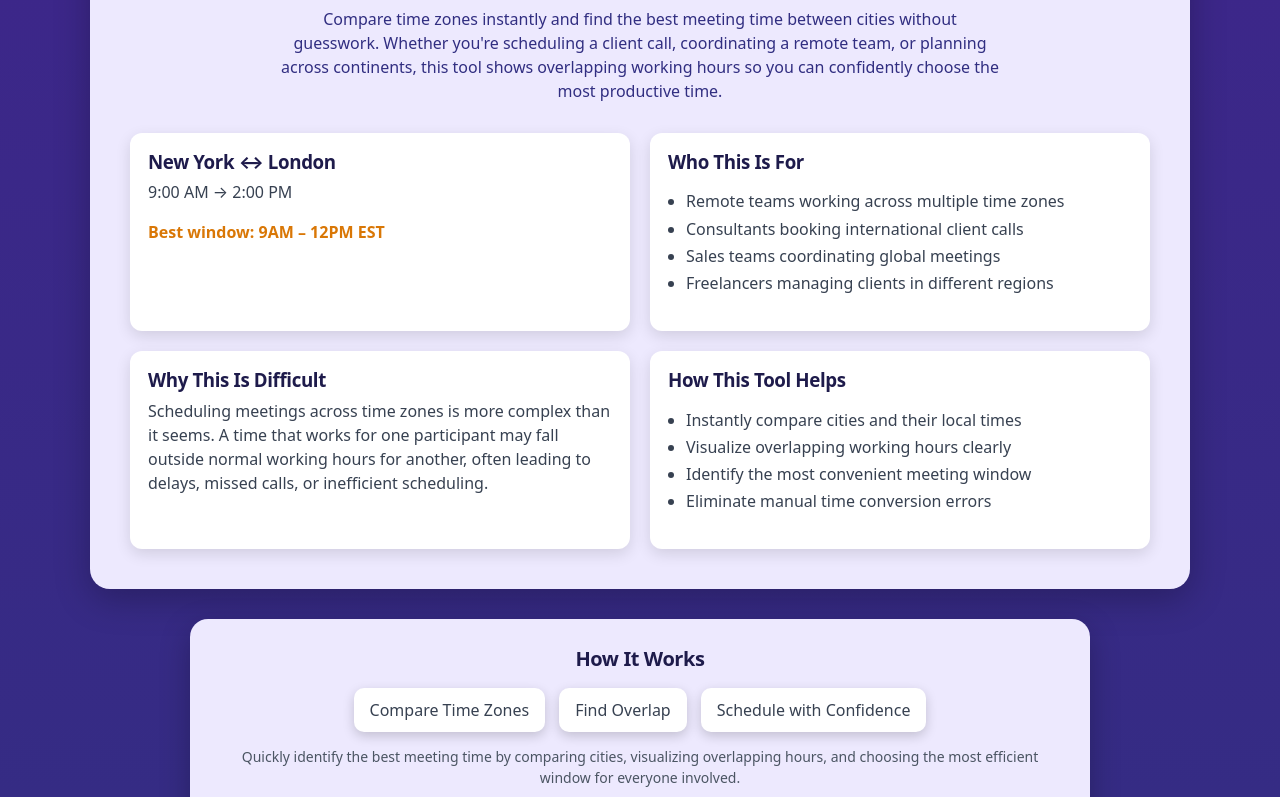
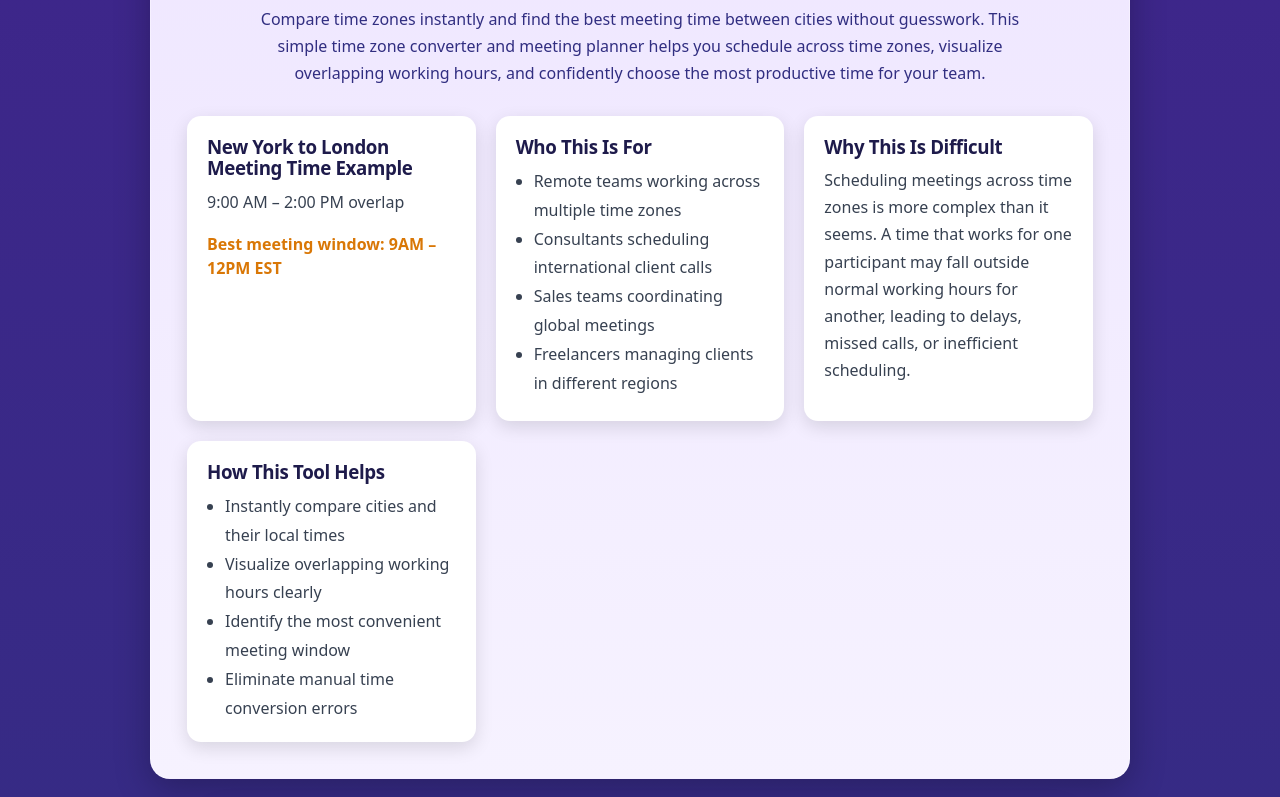
Before and after one commit to techtalk1282/Best-Meeting-Time, a Next.js app: page / in a window 1280 px wide. Shown: the part 1783-2580 px from the top of the page. Built offline with nearby package versions, Linux system fonts and the light colour scheme.

Commit message:
feat(homepage): polish seo block content and responsive layout for main page only
Updated version to v3.1 with enhancements for SEO and mobile display. Improved clarity and visual polish of the homepage content.

```diff
--- a/app/page.tsx
+++ b/app/page.tsx
@@ -1,16 +1,21 @@
 /**
  * File: app/page.tsx
- * Version: v3.0 (FINAL POLISH — UX + SEO + VISUAL BALANCE)
- * Date: 2026-04-09
+ * Version: v3.1 (HOMEPAGE SEO POLISH + MOBILE STACK)
+ * Date: 2026-04-13
  *
  * PURPOSE:
- * - Improve "How It Works" clarity and strength
- * - Add bottom container for visual separation
- * - Tighten typography + spacing
- * - Add trust signal for SEO / AdSense
+ * - Improve homepage SEO block visual polish
+ * - Strengthen keyword coverage naturally
+ * - Make homepage SEO cards stack cleanly on mobile
+ * - Keep changes isolated to homepage only
  *
  * SAFE:
- * - No logic touched
+ * - No ToolPreviewSection logic touched
+ * - No PremiumFeaturesSection logic touched
+ * - No city pages touched
+ *
+ * Rollback:
+ * - v3.0 (FINAL POLISH — UX + SEO + VISUAL BALANCE)
  */
 
 import dynamic from "next/dynamic";
@@ -35,14 +40,20 @@ export default function HomePage() {
         premiumFeatures={<PremiumFeaturesSection />}
         bonusFeatures={
           <div style={{ marginTop: "80px", padding: "0 20px", paddingBottom: "80px" }}>
-
             {/* INTERNAL LINKS */}
             <div style={{ textAlign: "center", marginBottom: "40px", color: "white" }}>
               <h2 style={{ fontSize: "26px", marginBottom: "12px" }}>
                 Popular Meeting Time Cities
               </h2>
 
-              <div style={{ display: "flex", flexWrap: "wrap", justifyContent: "center", gap: "12px" }}>
+              <div
+                style={{
+                  display: "flex",
+                  flexWrap: "wrap",
+                  justifyContent: "center",
+                  gap: "12px",
+                }}
+              >
                 <a href="/best-meeting-time-new-york">New York</a>
                 <a href="/best-meeting-time-london">London</a>
                 <a href="/best-meeting-time-tokyo">Tokyo</a>
@@ -55,40 +66,57 @@ export default function HomePage() {
               </div>
             </div>
 
-            {/* BLOCK 1 */}
+            {/* BLOCK 1 — SEO / EXPLANATION */}
             <div
               style={{
-                maxWidth: "1100px",
+                maxWidth: "980px",
                 margin: "0 auto 30px auto",
-                background: "#ede9fe",
+                background: "linear-gradient(180deg, #efe7ff 0%, #f6f2ff 100%)",
                 borderRadius: "20px",
-                padding: "40px",
+                padding: "36px",
                 boxShadow: "0 10px 35px rgba(0,0,0,0.25)",
+                border: "1px solid rgba(255,255,255,0.35)",
               }}
             >
-              <div style={{ textAlign: "center", marginBottom: "30px" }}>
-                <h2 style={{ fontSize: "30px", color: "#1e1b4b", marginBottom: "8px" }}>
+              <div style={{ textAlign: "center", marginBottom: "28px" }}>
+                <h2 style={{ fontSize: "30px", color: "#1e1b4b", marginBottom: "10px" }}>
                   Find the Best Meeting Time — Instantly
                 </h2>
 
-                <p style={{ color: "#312e81", fontSize: "16px", maxWidth: "720px", margin: "0 auto" }}>
-                  Compare time zones instantly and find the best meeting time between cities without guesswork. Whether you're scheduling a client call, coordinating a remote team, or planning across continents, this tool shows overlapping working hours so you can confidently choose the most productive time.
+                <p
+                  style={{
+                    color: "#312e81",
+                    fontSize: "16px",
+                    lineHeight: "1.7",
+                    maxWidth: "760px",
+                    margin: "0 auto",
+                  }}
+                >
+                  Compare time zones instantly and find the best meeting time between cities
+                  without guesswork. This simple time zone converter and meeting planner helps
+                  you schedule across time zones, visualize overlapping working hours, and
+                  confidently choose the most productive time for your team.
                 </p>
               </div>
 
-              <div style={{ display: "grid", gridTemplateColumns: "1fr 1fr", gap: "20px" }}>
-
+              <div
+                style={{
+                  display: "grid",
+                  gridTemplateColumns: "repeat(auto-fit, minmax(260px, 1fr))",
+                  gap: "20px",
+                }}
+              >
                 <div style={card}>
-                  <h3 style={title}>New York ↔ London</h3>
-                  <p style={text}>9:00 AM → 2:00 PM</p>
-                  <p style={gold}>Best window: 9AM – 12PM EST</p>
+                  <h3 style={title}>New York to London Meeting Time Example</h3>
+                  <p style={text}>9:00 AM – 2:00 PM overlap</p>
+                  <p style={gold}>Best meeting window: 9AM – 12PM EST</p>
                 </div>
 
                 <div style={card}>
                   <h3 style={title}>Who This Is For</h3>
                   <ul style={textList}>
                     <li>Remote teams working across multiple time zones</li>
-                    <li>Consultants booking international client calls</li>
+                    <li>Consultants scheduling international client calls</li>
                     <li>Sales teams coordinating global meetings</li>
                     <li>Freelancers managing clients in different regions</li>
                   </ul>
@@ -97,7 +125,9 @@ export default function HomePage() {
                 <div style={card}>
                   <h3 style={title}>Why This Is Difficult</h3>
                   <p style={text}>
-                    Scheduling meetings across time zones is more complex than it seems. A time that works for one participant may fall outside normal working hours for another, often leading to delays, missed calls, or inefficient scheduling.
+                    Scheduling meetings across time zones is more complex than it seems. A
+                    time that works for one participant may fall outside normal working hours
+                    for another, leading to delays, missed calls, or inefficient scheduling.
                   </p>
                 </div>
 
@@ -110,19 +140,19 @@ export default function HomePage() {
                     <li>Eliminate manual time conversion errors</li>
                   </ul>
                 </div>
-
               </div>
             </div>
 
-            {/* BLOCK 2 — UPGRADED */}
+            {/* BLOCK 2 — HOW IT WORKS */}
             <div
               style={{
-                maxWidth: "900px",
+                maxWidth: "860px",
                 margin: "0 auto 30px auto",
-                background: "#ede9fe",
+                background: "linear-gradient(180deg, #efe7ff 0%, #f6f2ff 100%)",
                 borderRadius: "18px",
                 padding: "28px",
                 boxShadow: "0 10px 30px rgba(0,0,0,0.25)",
+                border: "1px solid rgba(255,255,255,0.35)",
                 textAlign: "center",
               }}
             >
@@ -130,18 +160,40 @@ export default function HomePage() {
                 How It Works
               </h3>
 
-              <div style={{ display: "flex", justifyContent: "center", gap: "14px", marginBottom: "14px" }}>
-                {["Compare Time Zones", "Find Overlap", "Schedule with Confidence"].map((s, i) => (
-                  <div key={i} style={pill}>{s}</div>
-                ))}
+              <div
+                style={{
+                  display: "flex",
+                  justifyContent: "center",
+                  gap: "14px",
+                  marginBottom: "14px",
+                  flexWrap: "wrap",
+                }}
+              >
+                {["Compare Time Zones", "Find Overlap", "Schedule with Confidence"].map(
+                  (s, i) => (
+                    <div key={i} style={pill}>
+                      {s}
+                    </div>
+                  )
+                )}
               </div>
 
-              <p style={{ color: "#4b5563", fontSize: "14px" }}>
-                Quickly identify the best meeting time by comparing cities, visualizing overlapping hours, and choosing the most efficient window for everyone involved.
+              <p
+                style={{
+                  color: "#4b5563",
+                  fontSize: "14px",
+                  lineHeight: "1.7",
+                  maxWidth: "720px",
+                  margin: "0 auto",
+                }}
+              >
+                Quickly identify the best meeting time by comparing cities in real-time,
+                visualizing overlapping hours, and choosing the most efficient window for
+                everyone involved.
               </p>
             </div>
 
-            {/* FINAL SECTION — POLISHED */}
+            {/* FINAL SECTION — TRUST / SUPPORTING COPY */}
             <div
               style={{
                 maxWidth: "820px",
@@ -156,18 +208,22 @@ export default function HomePage() {
               }}
             >
               <p>
-                Built for professionals, remote teams, and global businesses, this tool helps you quickly find the best meeting time across time zones without confusion or back-and-forth.
+                Used by professionals, remote teams, and global businesses to schedule
+                meetings across time zones quickly and efficiently.
               </p>
 
               <p style={{ marginTop: "12px" }}>
-                Share meeting links instantly to keep teams aligned, and add events directly to Google, Outlook, or Apple calendars to eliminate manual scheduling. These features improve collaboration, reduce errors, and help you move from planning to execution with confidence.
+                Share meeting links instantly to keep teams aligned, and add events directly
+                to Google, Outlook, or Apple calendars to eliminate manual scheduling. These
+                features improve collaboration, reduce errors, and help you move from
+                planning to execution with confidence.
               </p>
 
               <p style={{ color: "#a5b4fc", fontSize: "13px", marginTop: "18px" }}>
-                No sign-up required. No subscriptions. Built for fast, reliable scheduling across time zones.
+                No sign-up required. No subscriptions. Just fast, reliable scheduling across
+                time zones.
               </p>
             </div>
-
           </div>
         }
         footer={<FooterSection />}
@@ -179,24 +235,27 @@ export default function HomePage() {
 /* STYLES */
 const card = {
   background: "white",
-  padding: "18px",
-  borderRadius: "12px",
-  boxShadow: "0 5px 15px rgba(0,0,0,0.12)",
+  padding: "20px",
+  borderRadius: "14px",
+  boxShadow: "0 6px 18px rgba(0,0,0,0.12)",
+  minWidth: 0,
 };
 
 const title = {
   color: "#1e1b4b",
-  marginBottom: "8px",
+  marginBottom: "10px",
 };
 
 const text = {
   color: "#374151",
+  lineHeight: "1.7",
 };
 
 const textList = {
   color: "#374151",
   paddingLeft: "18px",
-  lineHeight: "1.7",
+  lineHeight: "1.8",
+  margin: 0,
 };
 
 const gold = {
```
